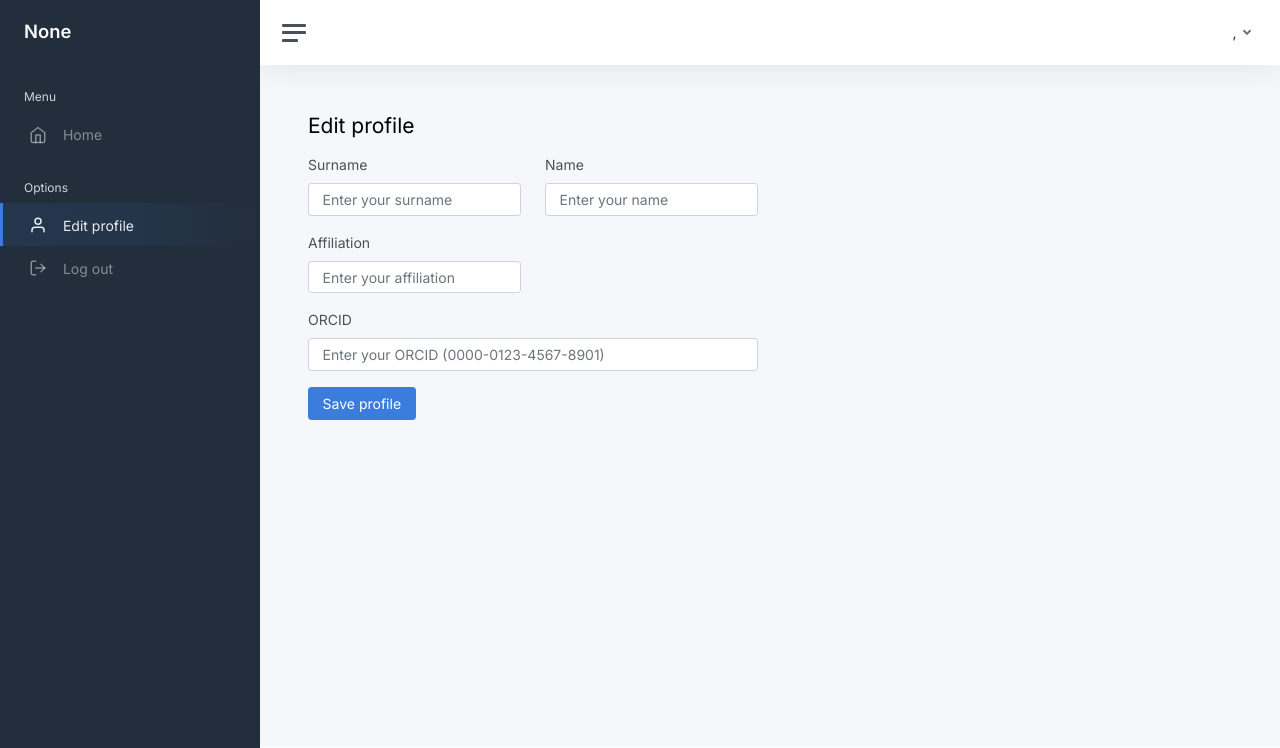
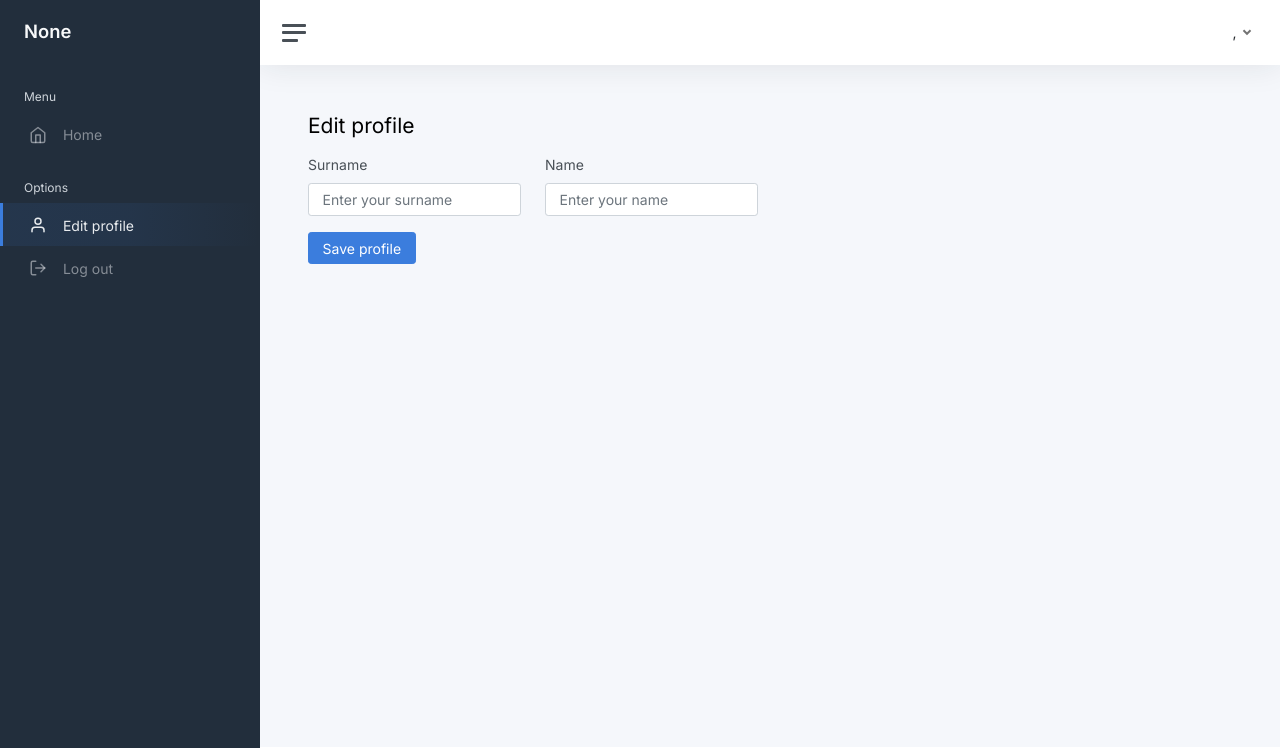
Before and after one commit to diverso-lab/flasky, a Flask app: page /profile/edit in a window 1280 px wide. Shown: the top 748 px of the page. Run offline with Flask 3, Linux system fonts and the light colour scheme; the visitor is signed in with stand-in values (Sample User, id 1); some libraries are stand-ins or nearby versions.

Commit message:
feat: First commit

```diff
--- a/app/profile/templates/profile/edit.html
+++ b/app/profile/templates/profile/edit.html
@@ -64,35 +64,6 @@
 
                 </div>
 
-                <div class="row form-group mt-3">
-
-                    <div class="col-6">
-                        {{ form.affiliation.label(class="form-label") }}
-                        {% set affiliation_value = form.affiliation.data if form.affiliation.data else (current_user.profile.affiliation  if current_user.profile.affiliation else '') %}
-                        {{ form.affiliation(class="form-control", placeholder="Enter your affiliation", required=true, value=affiliation_value) }}
-                        {% for error in form.affiliation.errors %}
-                            <span style="color: red;">{{ error }}</span>
-                            <br>
-                        {% endfor %}
-                    </div>
-
-                </div>
-
-                <div class="row form-group mt-3">
-
-                    <div class="col-12">
-                        {{ form.orcid.label(class="form-label") }}
-                        {% set orcid_value = form.orcid.data if form.orcid.data else (current_user.profile.orcid  if current_user.profile.orcid else '') %}
-                        {{ form.orcid(class="form-control", placeholder="Enter your ORCID (0000-0123-4567-8901)",
-                        required=true, value=orcid_value) }}
-                        {% for error in form.orcid.errors %}
-                            <span style="color: red;">{{ error }}</span>
-                            <br>
-                        {% endfor %}
-                    </div>
-
-                </div>
-
                 <div class="row form-group">
 
                     <div class="col-12 mt-3">
@@ -124,10 +95,4 @@
 
     </div>
 
-    {% block scripts %}
-
-
-
-    {% endblock %}
-
 {% endblock %}
--- a/app/static/css/own.css
+++ b/app/static/css/own.css
@@ -0,0 +1,17 @@
+.alert-warning {
+    background-color: #FFF3CD;
+    padding: 20px;
+    border-radius: 5px;
+}
+
+.alert-success {
+    background-color: #D4EDD9;
+    padding: 20px;
+    border-radius: 5px;
+}
+
+.alert-error {
+    background-color: #F9D6D9;
+    padding: 20px;
+    border-radius: 5px;
+}
--- a/app/templates/base_template.html
+++ b/app/templates/base_template.html
@@ -6,20 +6,16 @@
     <meta http-equiv="X-UA-Compatible" content="IE=edge">
     <meta name="viewport" content="width=device-width, initial-scale=1, shrink-to-fit=no">
     <meta name="description"
-          content="Repository of feature models in UVL format integrated with Zenodo and FlamaPy">
-    <meta name="author" content="University of Seville">
-    <meta name="keywords"
-          content="diversolab, uvl, feature models, software product line, university of seville,
-           university of malaga, university of ulm, david romero, david benavides, jose a galindo, jose miguel horcas,
-chico sundermann">
+          content="Base project to work with the Python Flask framework in an easy way.">
+    <meta name="author" content="David Romero">
 
     <link rel="preconnect" href="https://fonts.gstatic.com">
     <link rel="shortcut icon" href="{{ url_for("static", filename="img/icons/icon-250x250.png") }}"/>
 
 
-    <link rel="canonical" href="https://www.uvlhub.io"/>
+    <link rel="canonical" href="https://www.flask_base.io"/>
 
-    <title>{{ FLASK_APP_NAME }} - Repository of feature models in UVL </title>
+    <title>{{ FLASK_APP_NAME }}</title>
 
     <link rel="stylesheet" href="{{ url_for("static", filename="css/app.css") }}">
 
```
Also changed, not shown: app/templates/400.html (+3 -7 lines), app/templates/401.html (+3 -7 lines), app/templates/404.html (+3 -7 lines), app/templates/500.html (+3 -7 lines), README.md, 1 other file.
